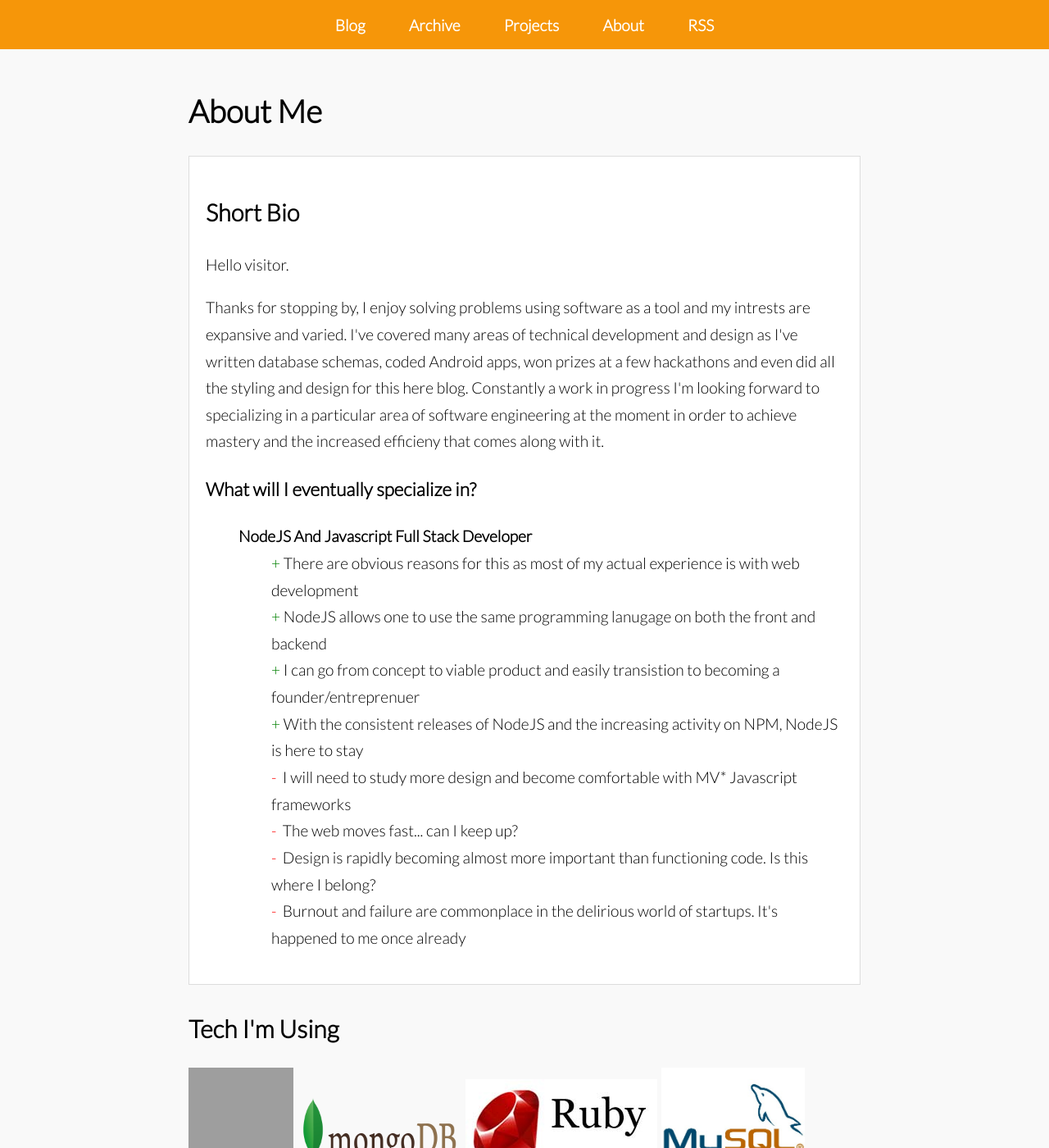
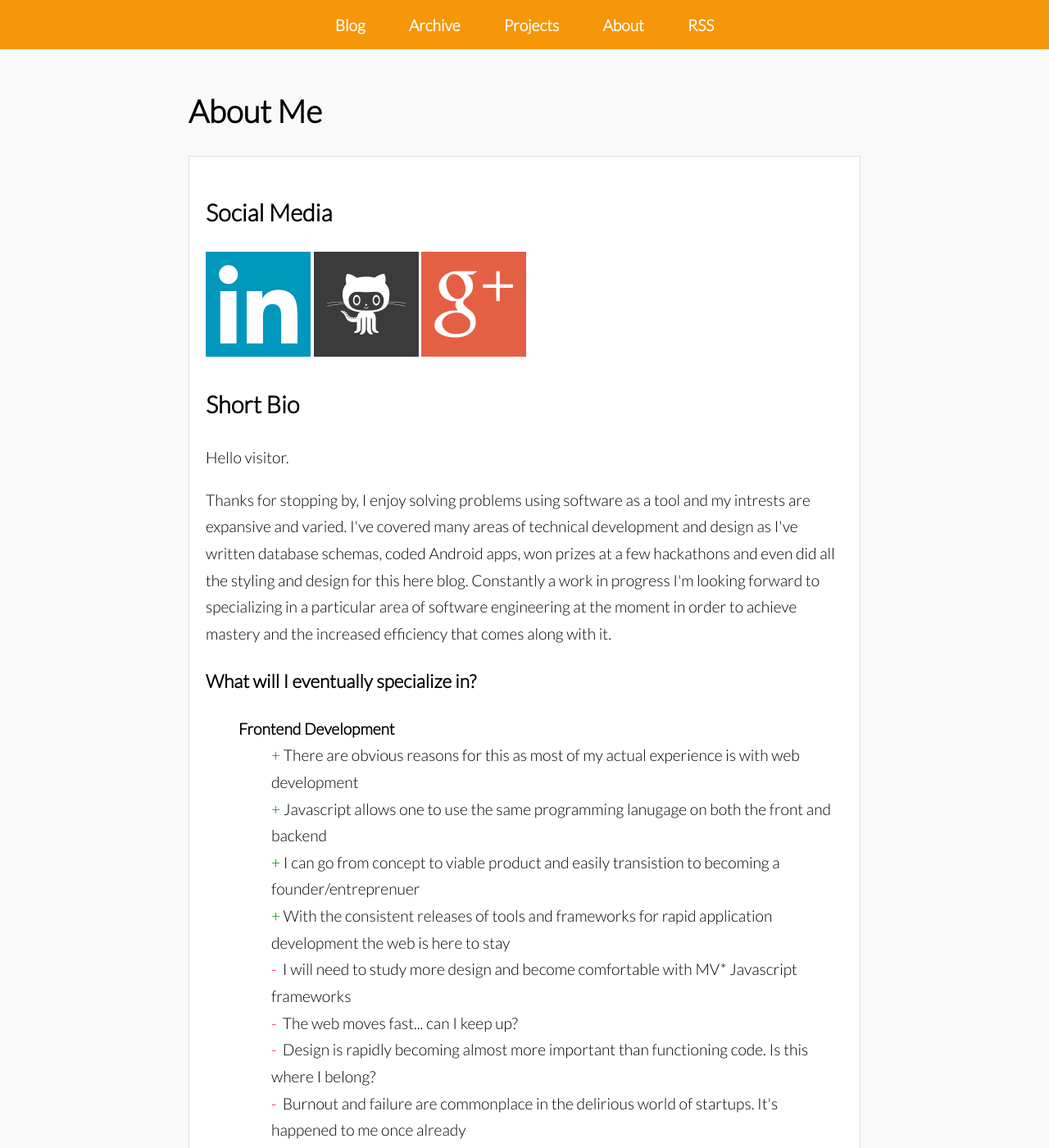
Before and after one commit to taywils/taywils.me, a Jekyll site: the page built from about.html, in a window 1280 px wide and 1400 px high. Shown: the whole window at 82% size. Built offline with Jekyll 4.4.1, drawn with Linux system fonts in a browser that asks for light colours; nearby versions of some CDN libraries; a style sheet for code colours, icons or effects is not loaded; some of the changed text lies outside the part shown; grey boxes are pictures that could not be loaded.

Commit message:
Update about.html

```diff
--- a/about.html
+++ b/about.html
@@ -6,26 +6,43 @@
 <div id='about-me'>
 	<h2>About Me</h2>
 	<div class='post-content'>
+		<h2>Social Media</h2>
+		<a href="http://www.linkedin.com/in/demetriouswilson"><img src="/static/images/linkedin-icon.png" /></a>
+		<a href="https://github.com/taywils"><img src="/static/images/github-icon.png" /></a>
+		<a href="https://plus.google.com/101324533848140382087"><img src="/static/images/google-plus-icon.png" /></a>
 		<h2>Short Bio</h2>
 		Hello visitor.<p />
 		Thanks for stopping by, I enjoy solving problems using software as a tool and my intrests are expansive and varied.
 		I've covered many areas of technical development and design as I've written database schemas, coded Android apps, won prizes at a few hackathons
 		and even did all the styling and design for this here blog. Constantly a work in progress I'm looking forward to specializing in a particular area
-		of software engineering at the moment in order to achieve mastery and the increased efficieny that comes along with it.
+		of software engineering at the moment in order to achieve mastery and the increased efficiency that comes along with it.
 		<p />
 		<h3>What will I eventually specialize in?</h3>
 			<ul class='no-bullets'>
-				<li><b>NodeJS And Javascript Full Stack Developer</b></li>
+				<li><b>Frontend Development</b></li>
 
 					<ul class='no-bullets'>
 						<li><span style="color: green;">+</span> There are obvious reasons for this as most of my actual experience is with web development</li>
-						<li><span style="color: green;">+</span> NodeJS allows one to use the same programming lanugage on both the front and backend</li>
+						<li><span style="color: green;">+</span> Javascript allows one to use the same programming lanugage on both the front and backend</li>
 						<li><span style="color: green;">+</span> I can go from concept to viable product and easily transistion to becoming a founder/entreprenuer</li>
-						<li><span style="color: green;">+</span> With the consistent releases of NodeJS and the increasing activity on NPM, NodeJS is here to stay</li>
+						<li><span style="color: green;">+</span> With the consistent releases of tools and frameworks for rapid application development the web is here to stay</li>
 						<li><span style="color: red;">-</span>&nbsp;&nbsp;I will need to study more design and become comfortable with MV* Javascript frameworks</li>
 						<li><span style="color: red;">-</span>&nbsp;&nbsp;The web moves fast... can I keep up?</li>
 						<li><span style="color: red;">-</span>&nbsp;&nbsp;Design is rapidly becoming almost more important than functioning code. Is this where I belong?</li>
 						<li><span style="color: red;">-</span>&nbsp;&nbsp;Burnout and failure are commonplace in the delirious world of startups. It's happened to me once already</li>
+					</ul>
+			</ul>
+
+			<ul class='no-bullets'>
+				<li><b>Mobile Development</b></li>
+					<ul class='no-bullets'>
+						<li><span style="color: green;">+</span> I have some intermediate knowledge of the Android APIs and have deployed an app</li>
+						<li><span style="color: green;">+</span> Android Devices continue to sell and by some accounts Android is the most popular mobile OS</li>
+						<li><span style="color: green;">+</span> A common theme heard these days is the idea that companies should adpot a &quot;Mobile First&quot; plan</li>
+						<li><span style="color: green;">+</span> With my skills using C/C++ learning Apple's Objective-C language wont be too difficult</li>
+						<li><span style="color: red;">-</span>&nbsp;&nbsp;Mobile tends to be more fad/fashion driven, with every new phone release something big changes</li>
+						<li><span style="color: red;">-</span>&nbsp;&nbsp;The mobile world is becoming more crowded by the minute. Cross platform code is considered suboptimal</li>
+						<li><span style="color: red;">-</span>&nbsp;&nbsp;App store submission processes can make or break your application. Is this a battle I want to fight?</li>
 					</ul>
 			</ul>
 	</div>
@@ -38,13 +55,6 @@
 <a href="http://www.ruby-lang.org/en/"><img src="/static/images/logo_ruby.jpg" title="Ruby" alt="Ruby"/></a>
 <a href="http://www.mysql.com/"><img src="/static/images/logo_mysql.jpg" height="128px" title="MySQL" alt="MySQL"/></a>
 <a href="http://angularjs.org/"><img src="/static/images/logo_angular.png" height="128px" title="AngularJS" alt="AngularJS"/></a>
-</div>
-
-<div id="social-media">
-<h3>Social Media</h3>
-<a href="http://www.linkedin.com/in/demetriouswilson"><img src="/static/images/linkedin-icon.png" /></a>
-<a href="https://github.com/taywils"><img src="/static/images/github-icon.png" /></a>
-<a href="https://plus.google.com/101324533848140382087"><img src="/static/images/google-plus-icon.png" /></a>
 </div>
 
 <div id='my-research'>
```
